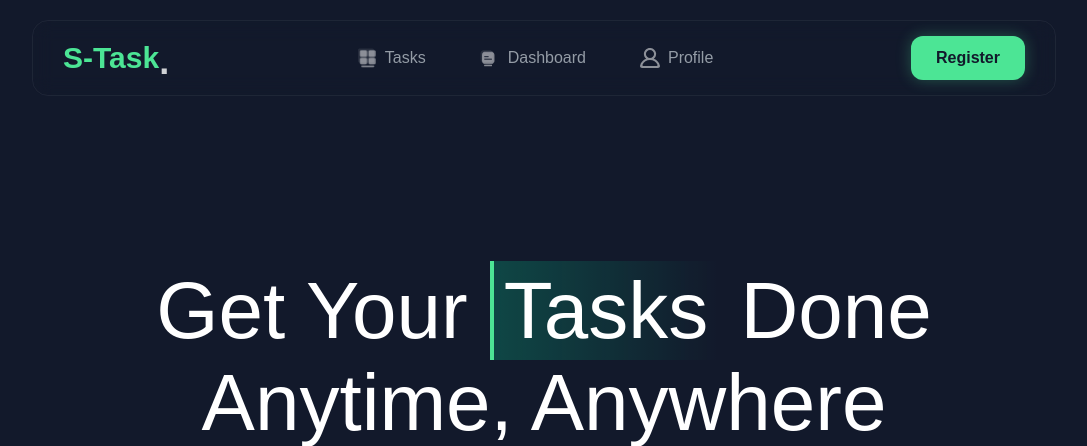
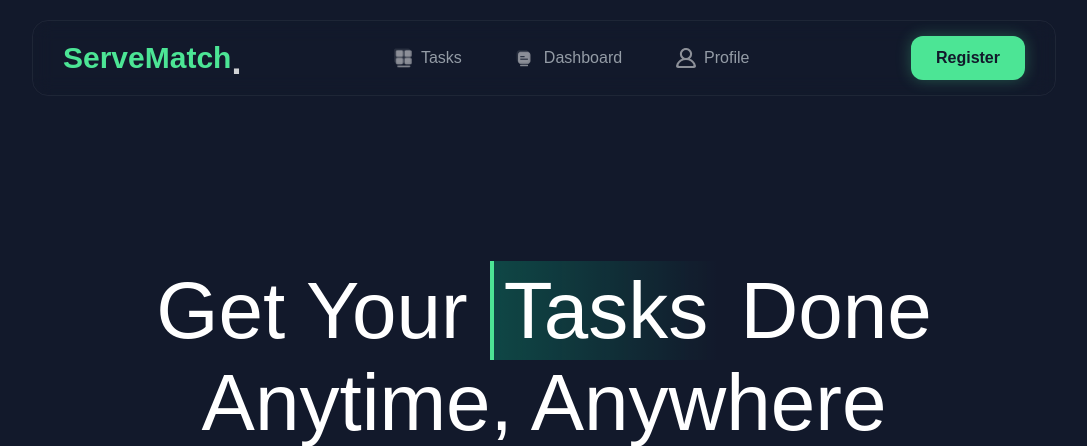
Before and after one commit to Yacobel/PFE, a PHP site: page /index.php in a window 1280 px wide. Shown: the top 446 px of the page, without its empty margins (96-1183 px from the left). Run offline with PHP 8.4, Linux system fonts and the light colour scheme; some web fonts are replaced.

Commit message:
fix translation for home navigation label

```diff
--- a/components/footer.php
+++ b/components/footer.php
@@ -13,7 +13,7 @@ require_once __DIR__ . '/../config/languages.php';
             <!-- Left Column -->
             <div class="footer-column">
                 <div class="footer-logo">
-                    <a href="/">S-Task.</a>
+                    <a href="/">ServeMatch</a>
                 </div>
                 <p class="footer-description">
                     <?php echo __("footer_description"); ?>
--- a/index.php
+++ b/index.php
@@ -27,8 +27,8 @@ require_once 'config/languages.php';
     <!-- Include Header Component -->
     <?php include 'components/header.php'; ?>
     <div class="language-selector">
-        <a href="?lang=en" class="<?php echo $lang === 'en' ? 'active' : ''; ?>">En</a>
-        <a href="?lang=ar" class="<?php echo $lang === 'ar' ? 'active' : ''; ?>">Ar</a>
+      <a href="?lang=en" class="<?php echo $lang === 'en' ? 'active' : ''; ?>">En</a>
+      <a href="?lang=ar" class="<?php echo $lang === 'ar' ? 'active' : ''; ?>">Ar</a>
     </div>
 
     <!-- Hero Section -->
@@ -436,7 +436,7 @@ require_once 'config/languages.php';
       </p>
 
       <div class="form-card">
-        <div class="form-logo">S-Task.</div>
+        <div class="form-logo">ServeMatch</div>
         <form>
           <div class="form-row">
             <div class="form-col">
--- a/languages/ar.php
+++ b/languages/ar.php
@@ -10,7 +10,7 @@ $translations = [
     'settings' => 'الإعدادات',
 
     // Navigation
-    'home' => "S-Task",
+    'home' => "ServeMatch",
     'tasks' => 'المهام',
     'my_tasks' => 'مهامي',
     'my_assignments' => 'المهام المسندة إلي',
--- a/languages/en.php
+++ b/languages/en.php
@@ -10,7 +10,7 @@ $translations = [
     'settings' => 'Settings',
 
     // Navigation
-    'home' => 'S-Task',
+    'home' => 'ServeMatch',
     'tasks' => 'Tasks',
     'my_tasks' => 'My Tasks',
     'my_assignments' => 'My Assignments',
```
